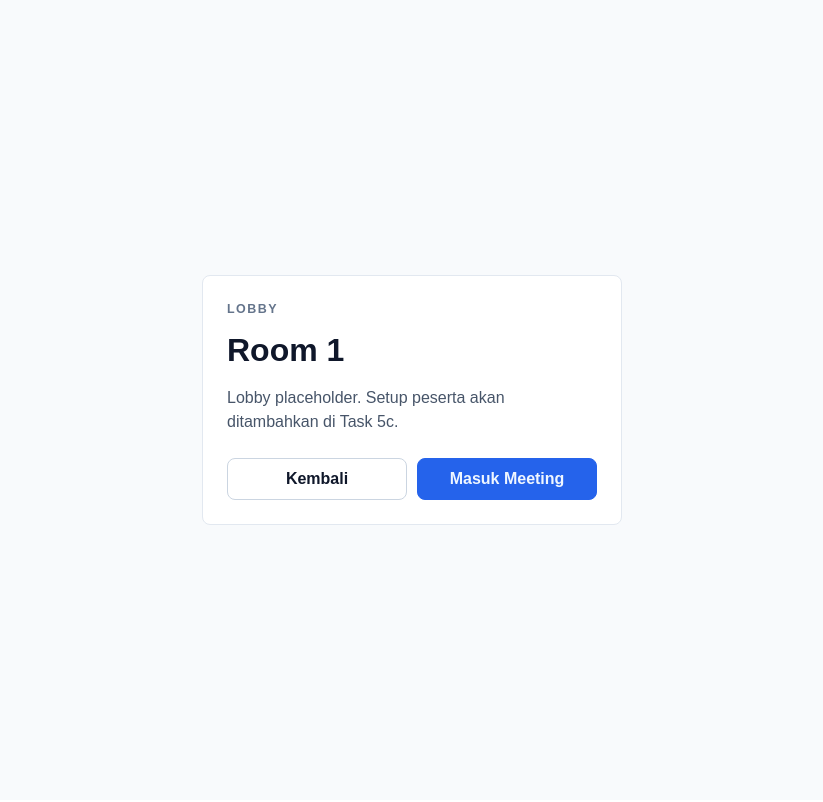
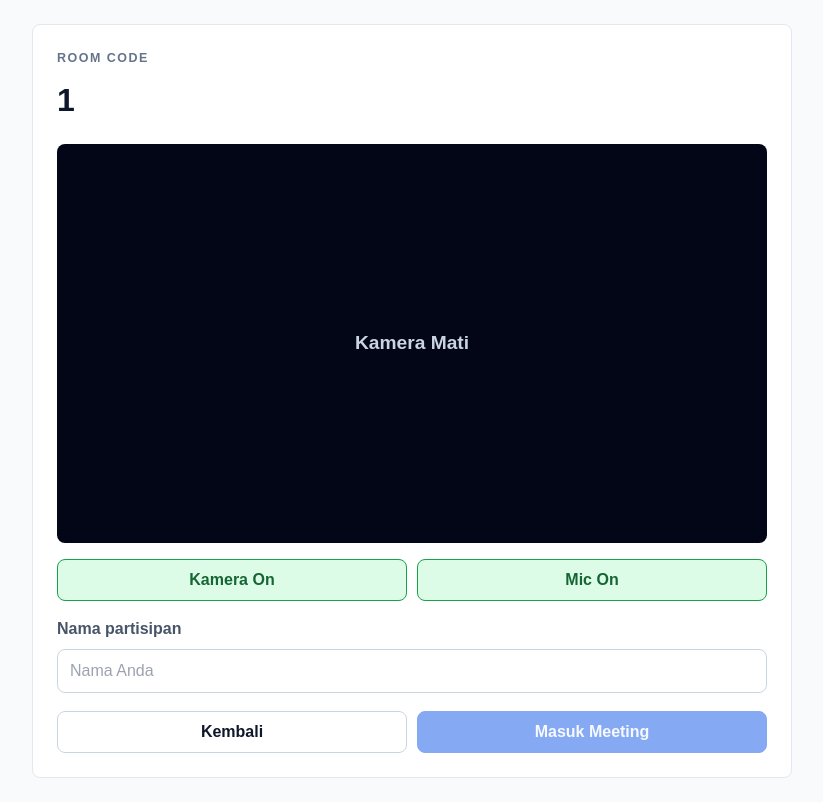
Before and after one commit to Pipip-zen/clipmeet-demo, a React (Vite) app in the folder client/: page /lobby/1 in a window 1280 px wide. Shown: the whole page, without its empty margins (228-1051 px from the left). Built offline with nearby package versions, Linux system fonts and the light colour scheme; no server answers.

Commit message:
feat: add lobby prejoin media controls

```diff
--- /dev/null
+++ b/client/src/hooks/useLocalMedia.js
@@ -0,0 +1,78 @@
+import { useCallback, useEffect, useRef, useState } from 'react';
+
+function useLocalMedia() {
+  const [stream, setStream] = useState(null);
+  const [isCamOn, setIsCamOn] = useState(true);
+  const [isMicOn, setIsMicOn] = useState(true);
+  const [error, setError] = useState('');
+  const streamRef = useRef(null);
+
+  useEffect(() => {
+    let isMounted = true;
+
+    const setupMedia = async () => {
+      try {
+        const mediaStream = await navigator.mediaDevices.getUserMedia({
+          video: true,
+          audio: true,
+        });
+
+        if (!isMounted) {
+          mediaStream.getTracks().forEach((track) => track.stop());
+          return;
+        }
+
+        streamRef.current = mediaStream;
+        setStream(mediaStream);
+        setIsCamOn(mediaStream.getVideoTracks().some((track) => track.enabled));
+        setIsMicOn(mediaStream.getAudioTracks().some((track) => track.enabled));
+      } catch (mediaError) {
+        console.error('Failed to access local media:', mediaError);
+        if (isMounted) {
+          setError('Izin kamera/mikrofon ditolak. Anda bisa tetap bergabung tanpa video.');
+          setIsCamOn(false);
+          setIsMicOn(false);
+        }
+      }
+    };
+
+    setupMedia();
+
+    return () => {
+      isMounted = false;
+      streamRef.current?.getTracks().forEach((track) => track.stop());
+      streamRef.current = null;
+    };
+  }, []);
+
+  const toggleCam = useCallback(() => {
+    const videoTracks = streamRef.current?.getVideoTracks() || [];
+    const nextValue = !isCamOn;
+
+    videoTracks.forEach((track) => {
+      track.enabled = nextValue;
+    });
+    setIsCamOn(nextValue);
+  }, [isCamOn]);
+
+  const toggleMic = useCallback(() => {
+    const audioTracks = streamRef.current?.getAudioTracks() || [];
+    const nextValue = !isMicOn;
+
+    audioTracks.forEach((track) => {
+      track.enabled = nextValue;
+    });
+    setIsMicOn(nextValue);
+  }, [isMicOn]);
+
+  return {
+    stream,
+    isCamOn,
+    isMicOn,
+    toggleCam,
+    toggleMic,
+    error,
+  };
+}
+
+export default useLocalMedia;
--- a/client/src/pages/LobbyPage.css
+++ b/client/src/pages/LobbyPage.css
@@ -8,11 +8,15 @@
 }
 
 .lobby-card {
-  width: min(420px, 100%);
+  width: min(760px, 100%);
   padding: 24px;
   border: 1px solid #e2e8f0;
   border-radius: 8px;
   background: #ffffff;
+}
+
+.lobby-header {
+  margin-bottom: 20px;
 }
 
 .lobby-eyebrow {
@@ -28,11 +32,85 @@
   margin: 0;
   font-size: 2rem;
   font-weight: 800;
+  letter-spacing: 0.12em;
 }
 
-.lobby-copy {
-  margin: 12px 0 24px;
+.lobby-preview {
+  aspect-ratio: 16 / 9;
+  overflow: hidden;
+  border-radius: 8px;
+  background: #020617;
+}
+
+.lobby-video {
+  width: 100%;
+  height: 100%;
+  object-fit: cover;
+  transform: scaleX(-1);
+}
+
+.lobby-camera-off {
+  width: 100%;
+  height: 100%;
+  display: grid;
+  place-items: center;
+  color: #cbd5e1;
+  font-size: 1.2rem;
+  font-weight: 800;
+}
+
+.lobby-error {
+  margin: 14px 0 0;
+  padding: 12px;
+  border: 1px solid #fecaca;
+  border-radius: 8px;
+  background: #fef2f2;
+  color: #b91c1c;
+}
+
+.lobby-controls {
+  display: flex;
+  gap: 10px;
+  margin: 16px 0;
+}
+
+.lobby-toggle {
+  min-height: 42px;
+  flex: 1;
+  border: 1px solid #cbd5e1;
+  border-radius: 8px;
+  background: #f8fafc;
   color: #475569;
+  font: inherit;
+  font-weight: 800;
+  cursor: pointer;
+}
+
+.lobby-toggle--on {
+  border-color: #16a34a;
+  background: #dcfce7;
+  color: #166534;
+}
+
+.lobby-field {
+  display: grid;
+  gap: 8px;
+  margin-bottom: 18px;
+}
+
+.lobby-field span {
+  color: #475569;
+  font-weight: 800;
+}
+
+.lobby-field input {
+  min-height: 44px;
+  width: 100%;
+  border: 1px solid #cbd5e1;
+  border-radius: 8px;
+  padding: 0 12px;
+  color: #0f172a;
+  font: inherit;
 }
 
 .lobby-actions {
@@ -52,8 +130,20 @@
   cursor: pointer;
 }
 
+.lobby-actions button:disabled {
+  opacity: 0.55;
+  cursor: not-allowed;
+}
+
 .lobby-actions__primary {
   border-color: #2563eb !important;
   background: #2563eb !important;
   color: #eff6ff !important;
 }
+
+@media (max-width: 640px) {
+  .lobby-controls,
+  .lobby-actions {
+    flex-direction: column;
+  }
+}
--- a/client/src/pages/LobbyPage.jsx
+++ b/client/src/pages/LobbyPage.jsx
@@ -1,22 +1,107 @@
+import { useEffect, useRef, useState } from 'react';
 import { useNavigate, useParams } from 'react-router-dom';
+import useLocalMedia from '@/hooks/useLocalMedia';
 import './LobbyPage.css';
 
 function LobbyPage() {
   const { roomCode = '------' } = useParams();
   const navigate = useNavigate();
+  const videoRef = useRef(null);
+  const [participantName, setParticipantName] = useState('');
+  const { stream, isCamOn, isMicOn, toggleCam, toggleMic, error } = useLocalMedia();
+
+  useEffect(() => {
+    if (!videoRef.current) {
+      return;
+    }
+
+    videoRef.current.srcObject = stream || null;
+  }, [isCamOn, stream]);
+
+  const stopLobbyTracks = () => {
+    stream?.getTracks().forEach((track) => track.stop());
+  };
+
+  const handleEnterRoom = () => {
+    const nextParticipantName = participantName.trim();
+    if (!nextParticipantName) {
+      return;
+    }
+
+    localStorage.setItem(
+      'clipmeet.prejoin',
+      JSON.stringify({
+        participantName: nextParticipantName,
+        isCamOn,
+        isMicOn,
+      })
+    );
+
+    stopLobbyTracks();
+    navigate(`/room/${roomCode}`);
+  };
 
   return (
     <main className="lobby-page">
       <section className="lobby-card">
-        <p className="lobby-eyebrow">Lobby</p>
-        <h1>Room {roomCode}</h1>
-        <p className="lobby-copy">Lobby placeholder. Setup peserta akan ditambahkan di Task 5c.</p>
+        <header className="lobby-header">
+          <p className="lobby-eyebrow">Room Code</p>
+          <h1>{roomCode}</h1>
+        </header>
+
+        <div className="lobby-preview">
+          {stream && isCamOn ? (
+            <video
+              ref={videoRef}
+              className="lobby-video"
+              autoPlay
+              muted
+              playsInline
+            />
+          ) : (
+            <div className="lobby-camera-off">Kamera Mati</div>
+          )}
+        </div>
+
+        {error ? <p className="lobby-error">{error}</p> : null}
+
+        <div className="lobby-controls">
+          <button
+            type="button"
+            className={isCamOn ? 'lobby-toggle lobby-toggle--on' : 'lobby-toggle'}
+            onClick={toggleCam}
+          >
+            {isCamOn ? 'Kamera On' : 'Kamera Off'}
+          </button>
+          <button
+            type="button"
+            className={isMicOn ? 'lobby-toggle lobby-toggle--on' : 'lobby-toggle'}
+            onClick={toggleMic}
+          >
+            {isMicOn ? 'Mic On' : 'Mic Off'}
+          </button>
+        </div>
+
+        <label className="lobby-field">
+          <span>Nama partisipan</span>
+          <input
+            type="text"
+            value={participantName}
+            onChange={(event) => setParticipantName(event.target.value)}
+            placeholder="Nama Anda"
+          />
+        </label>
 
         <div className="lobby-actions">
           <button type="button" onClick={() => navigate('/')}>
             Kembali
           </button>
-          <button type="button" className="lobby-actions__primary" onClick={() => navigate(`/room/${roomCode}`)}>
+          <button
+            type="button"
+            className="lobby-actions__primary"
+            onClick={handleEnterRoom}
+            disabled={!participantName.trim()}
+          >
             Masuk Meeting
           </button>
         </div>
```
